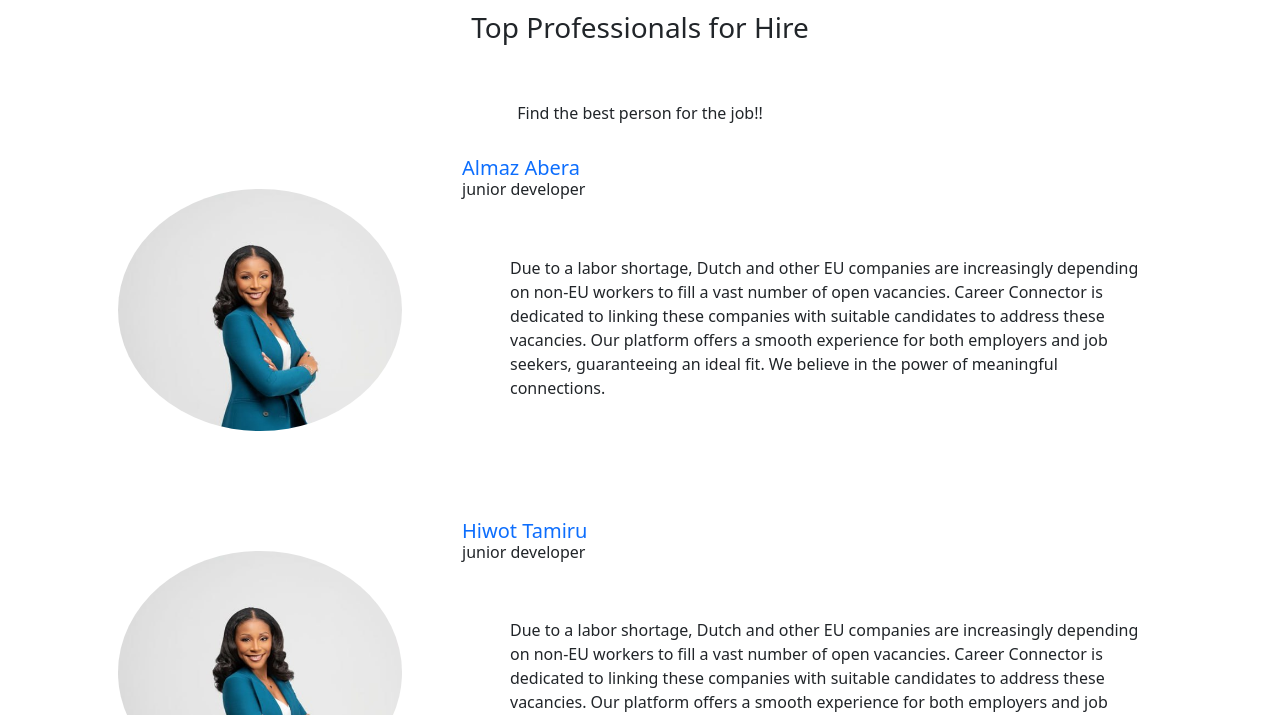
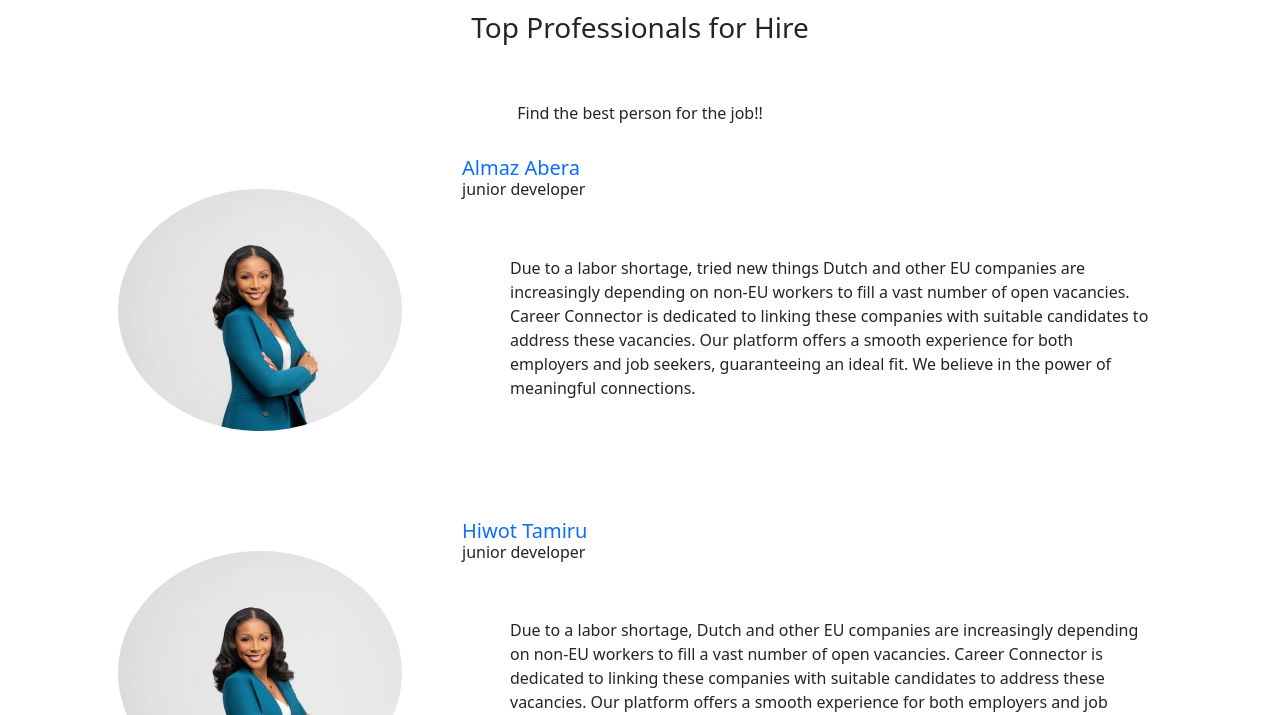
Before and after one commit to hilinaz/webtrial, a plain HTML site: page post.html in a window 1280 px wide. Shown: the part 85-800 px from the top of the page. Drawn offline with nearby package versions, Linux system fonts and the light colour scheme.

Commit message:
edited a page

```diff
--- a/post.html
+++ b/post.html
@@ -39,7 +39,7 @@
                     <h5 class="card-title text-primary">Almaz Abera</h5>
                     <h6>junior developer</h6>
                     <p class="p-5">
-                        Due to a labor shortage, Dutch and other EU companies are increasingly depending on
+                        Due to a labor shortage, tried new things  Dutch and other EU companies are increasingly depending on
                         non-EU workers to fill a vast number of open vacancies. Career Connector is dedicated to linking
                         these companies with suitable candidates to address these vacancies. Our platform offers a smooth experience for both employers and job seekers,
                         guaranteeing an ideal fit. We believe in the power of meaningful connections.
```
